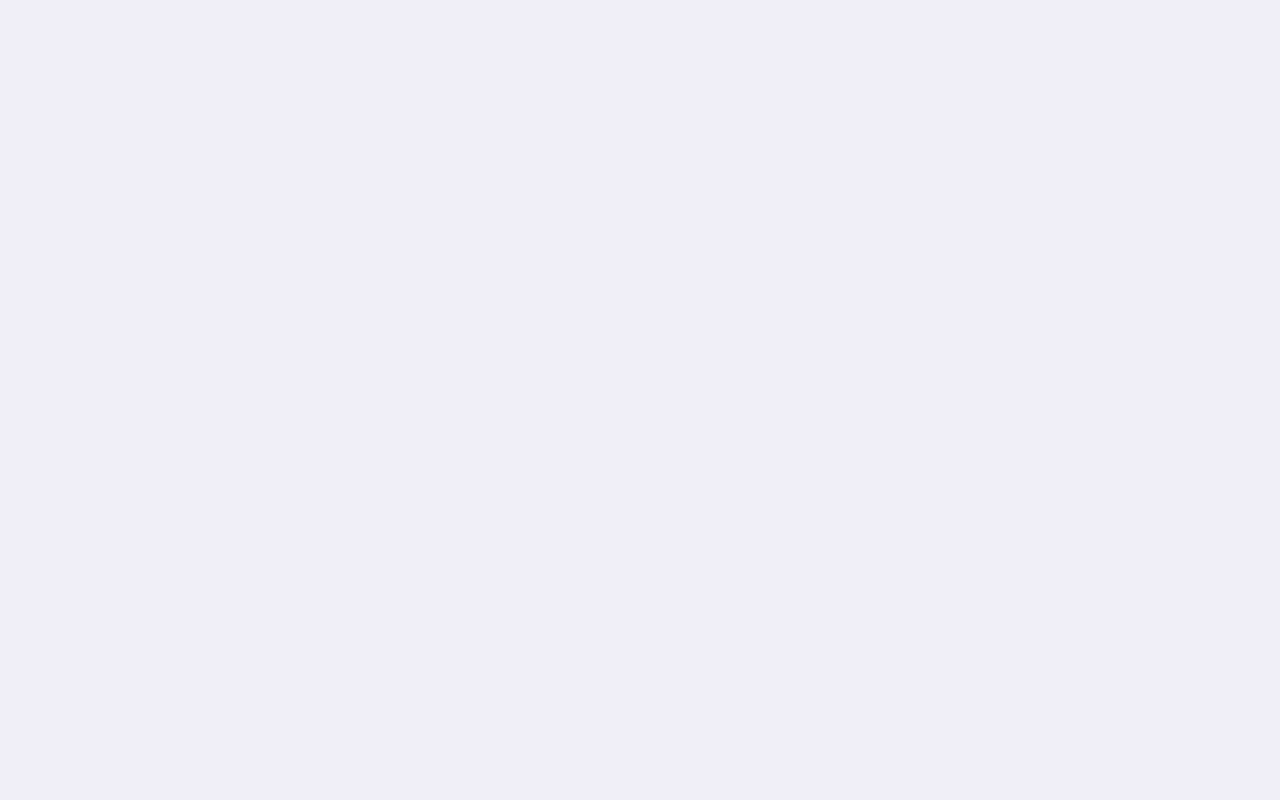
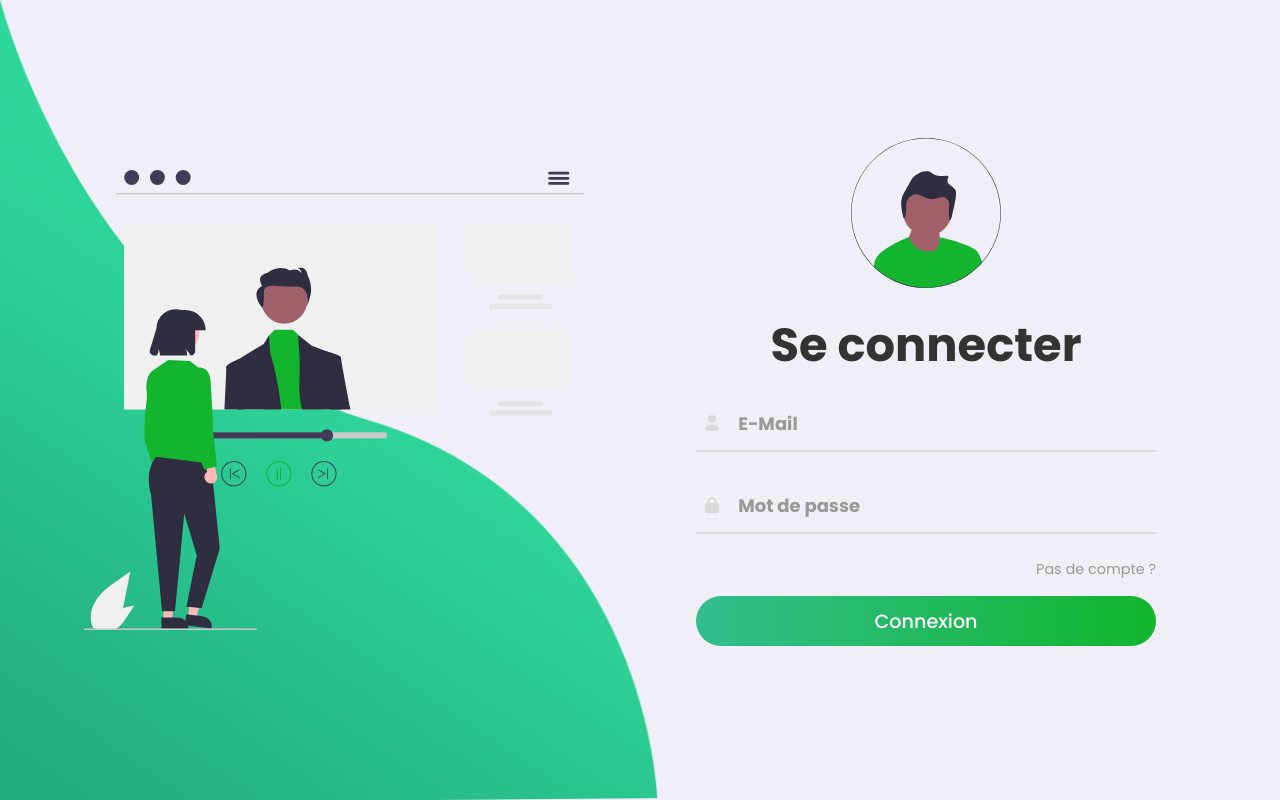
Before and after one commit to Taker-Academy/spotiflyx-youtube-2, a React (Vite) app in the folder frontend/: page / in a window 1280 px wide. Before the commit this address had no page. Built offline with nearby package versions, Linux system fonts and the light colour scheme.

Commit message:
[FIX] change path url

```diff
--- a/frontend/src/App.jsx
+++ b/frontend/src/App.jsx
@@ -1,5 +1,5 @@
 import React from 'react';
-import '../css/home.css'
+import '../css/home.css';
 
 function App() {
   return (
--- a/frontend/src/main.jsx
+++ b/frontend/src/main.jsx
@@ -11,6 +11,7 @@ createRoot(document.getElementById('root')).render(
       <Route path="/auth/login" element={<LoginPage />} />
       <Route path="/home" element={<App />} />
       <Route path="/auth/register" element={<CreateAcc />} />
+      <Route path="" element={< LoginPage/>}/>
     </Routes>
   </Router>
 );
```
